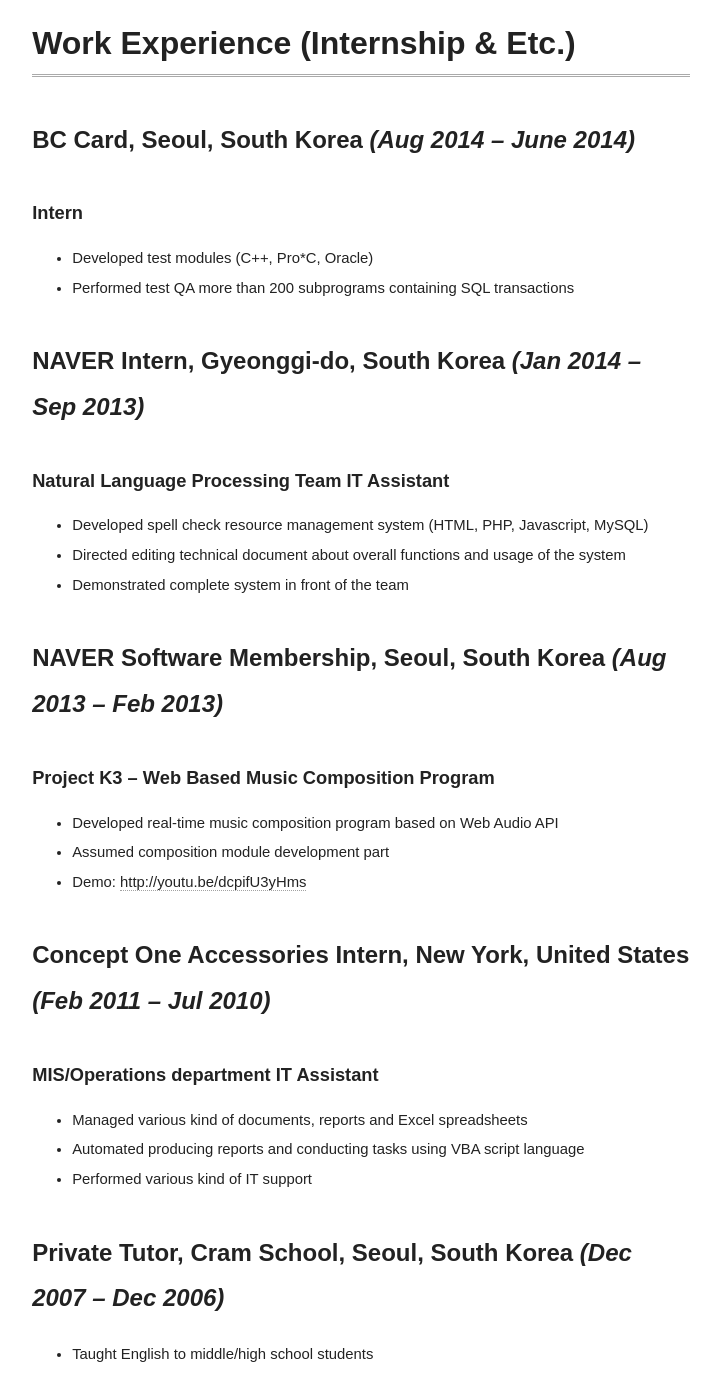
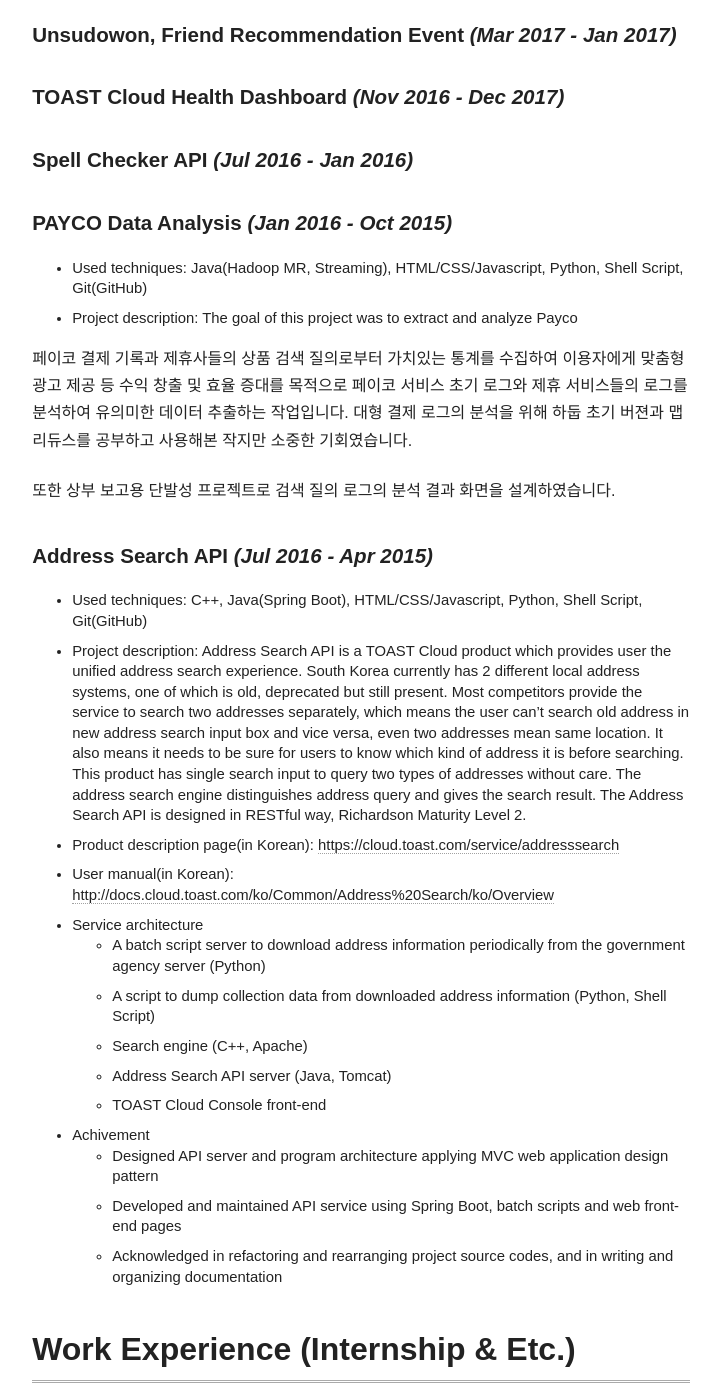
Before and after one commit to djkeh/djkeh.github.io, a Jekyll site: the page built from resume/index.md, in a window 1280 px wide and 1400 px high, scrolled down 1782 px. Shown: the whole window, without its empty margins (279-1000 px from the left). Built offline with Jekyll 4.4.1, drawn with Linux system fonts in a browser that asks for light colours; nearby versions of some CDN libraries; some of the changed text lies outside the part shown.

Commit message:
Update robots.txt
* ref: https://gist.github.com/budparr/c2224b265564d1d5128c43a62ec58aa0

```diff
--- a/resume/index.md
+++ b/resume/index.md
@@ -5,9 +5,15 @@
 search_omit: true
 ---
 
+{% if site.production == true and page.sitemap != false  %}
+    <META NAME="ROBOTS" CONTENT="INDEX, FOLLOW">
+{% else %}
+    <META NAME="ROBOTS" CONTENT="NOINDEX, NOFOLLOW">
+{% endif %}
+
 # Basic info.
 
-김은호 (Eunho Kim)
+Eunho Kim (김은호)
 Server Programmer (Java, Spring)
 13, Gaepo-ro 22-gil, Gangnam-gu, Seoul, Republic of Korea, zipcode 06308
 +82-10-2778-5309
@@ -23,57 +29,86 @@
 
 # Work Experience (Major)
 
-### NHN Entertainment, Gyeonggi-do, South Korea *(Now – Jan 2015)*
+## NHN Entertainment, Gyeonggi-do, South Korea *(Now – Jan 2015)*
 
-##### Server Programmer
+### Server Programmer
 
-###### TOAST Meetup *(Now - Mar 2017)*
+#### TOAST Meetup *(Now - Apr 2017)*
 
-###### Unsudowon, Friend Recommendation Event *(Mar 2017 - Jan 2017)*
+* Used techniques: Java(Spring Boot), HTML/CSS/Javascript, MySQL, Git(GitHub)
+* Project description: TOAST Meetup is the technical blog run by NHN Entertainment. Its goal is to share valuable information and programming trends to public and thereby drag other programmers' attention to the brand TOAST and to the related products.
+  * [http://meetup.toast.com](http://meetup.toast.com)
+* Achievement
+  * Performing renewal project from service planning to the server-front development only with graphic design and markdown support.
+  * Managing blog articles including contacting the author, uploading, revising and reporting
 
-###### TOAST Cloud Health Dashboard *(Nov 2016 - Dec 2017)*
+#### Unsudowon, Friend Recommendation Event *(Mar 2017 - Jan 2017)*
 
-###### Spell Checker API *(Jul 2016 - Jan 2016)*
+#### TOAST Cloud Health Dashboard *(Nov 2016 - Dec 2017)*
 
-###### PAYCO Data Analysis *(Jan 2016 - Oct 2015)*
+#### Spell Checker API *(Jul 2016 - Jan 2016)*
 
-###### Address Search API *(Jul 2016 - Apr 2015)*
+#### PAYCO Data Analysis *(Jan 2016 - Oct 2015)*
+
+* Used techniques: Java(Hadoop MR, Streaming), HTML/CSS/Javascript, Python, Shell Script, Git(GitHub)
+* Project description: The goal of this project was to extract and analyze Payco
+
+페이코 결제 기록과 제휴사들의 상품 검색 질의로부터 가치있는 통계를 수집하여 이용자에게 맞춤형 광고 제공 등 수익 창출 및 효율 증대를 목적으로 페이코 서비스 초기 로그와 제휴 서비스들의 로그를 분석하여 유의미한 데이터 추출하는 작업입니다. 대형 결제 로그의 분석을 위해 하둡 초기 버젼과 맵리듀스를 공부하고 사용해본 작지만 소중한 기회였습니다.
+
+또한 상부 보고용 단발성 프로젝트로 검색 질의 로그의 분석 결과 화면을 설계하였습니다.
+
+#### Address Search API *(Jul 2016 - Apr 2015)*
+
+* Used techniques: C++, Java(Spring Boot), HTML/CSS/Javascript, Python, Shell Script, Git(GitHub)
+* Project description: Address Search API is a TOAST Cloud product which provides user the unified address search experience. South Korea currently has 2 different local address systems, one of which is old, deprecated but still present. Most competitors provide the service to search two addresses separately, which means the user can't search old address in new address search input box and vice versa, even two addresses mean same location. It also means it needs to be sure for users to know which kind of address it is before searching. This product has single search input to query two types of addresses without care. The address search engine distinguishes address query and gives the search result. The Address Search API is designed in RESTful way, Richardson Maturity Level 2.
+* Product description page(in Korean): [https://cloud.toast.com/service/addresssearch](https://cloud.toast.com/service/addresssearch)
+* User manual(in Korean): [http://docs.cloud.toast.com/ko/Common/Address%20Search/ko/Overview](http://docs.cloud.toast.com/ko/Common/Address%20Search/ko/Overview)
+* Service architecture
+  * A batch script server to download address information periodically from the government agency server (Python)
+  * A script to dump collection data from downloaded address information (Python, Shell Script)
+  * Search engine (C++, Apache)
+  * Address Search API server (Java, Tomcat)
+  * TOAST Cloud Console front-end
+* Achivement
+  * Designed API server and program architecture applying MVC web application design pattern
+  * Developed and maintained API service using Spring Boot, batch scripts and web front-end pages
+  * Acknowledged in refactoring and rearranging project source codes, and in writing and organizing documentation
 
 
 # Work Experience (Internship & Etc.)
 
-### BC Card, Seoul, South Korea *(Aug 2014 – June 2014)*
+## BC Card, Seoul, South Korea *(Aug 2014 – June 2014)*
 
-##### Intern
+### Intern
 
 * Developed test modules (C++, Pro*C, Oracle)
 * Performed test QA more than 200 subprograms containing SQL transactions
 
-### NAVER Intern, Gyeonggi-do, South Korea *(Jan 2014 – Sep 2013)*
+## NAVER Intern, Gyeonggi-do, South Korea *(Jan 2014 – Sep 2013)*
 
-##### Natural Language Processing Team IT Assistant
+### Natural Language Processing Team IT Assistant
 
 * Developed spell check resource management system (HTML, PHP, Javascript, MySQL)
 * Directed editing technical document about overall functions and usage of the system
 * Demonstrated complete system in front of the team
 
-### NAVER Software Membership, Seoul, South Korea *(Aug 2013 – Feb 2013)*
+## NAVER Software Membership, Seoul, South Korea *(Aug 2013 – Feb 2013)*
 
-##### Project K3 – Web Based Music Composition Program
+### Project K3 – Web Based Music Composition Program
 
 * Developed real-time music composition program based on Web Audio API
 * Assumed composition module development part
 * Demo: [http://youtu.be/dcpifU3yHms](http://youtu.be/dcpifU3yHms)
 
-### Concept One Accessories Intern, New York, United States *(Feb 2011 – Jul 2010)*
+## Concept One Accessories Intern, New York, United States *(Feb 2011 – Jul 2010)*
 
-##### MIS/Operations department IT Assistant
+### MIS/Operations department IT Assistant
 
 * Managed various kind of documents, reports and Excel spreadsheets
 * Automated producing reports and conducting tasks using VBA script language
 * Performed various kind of IT support
 
-### Private Tutor, Cram School, Seoul, South Korea *(Dec 2007 – Dec 2006)*
+## Private Tutor, Cram School, Seoul, South Korea *(Dec 2007 – Dec 2006)*
 
 * Taught English to middle/high school students
 
@@ -115,7 +150,7 @@
 
 # Extracurricular Activity
 
-### Korean Translation, Atlassian Bitbeaker *(Now - Nov 2016)*
+## Korean Translation, Atlassian Bitbeaker *(Now - Nov 2016)*
 
 * Bitbeaker: Android client for Atlassian Bitbucket
 * Proposed Korean Translation on Nov.
@@ -126,7 +161,7 @@
 * Issue: [https://bitbucket.org/bitbeaker-dev-team/bitbeaker/issues/366/korean-translation](https://bitbucket.org/bitbeaker-dev-team/bitbeaker/issues/366/korean-translation)
 * Translation: [https://crowdin.com/project/bitbeaker/ko#](https://crowdin.com/project/bitbeaker/ko#)
 
-### Hackathon, Opencamp, Zeropage of Chung-Ang University *(Apr 2014)*
+## Hackathon, Opencamp, Zeropage of Chung-Ang University *(Apr 2014)*
 
 * Won 1st place out of 12 teams for making an Android app
 * Project: Harmony, dynamic volume controller based on the street noise
@@ -137,7 +172,7 @@
   * Directed entire work and distributed roles to members
   * Programmed core algorithm: dynamic volume controller using low-pass filter
 
-### Club Festival Exhibition, SoongSil Computer Club of Soongsil University *(Sep 2011 - Sep 2005)*
+## Club Festival Exhibition, SoongSil Computer Club of Soongsil University *(Sep 2011 - Sep 2005)*
 
 * Directed various C programming project exhibitions 3 times
 
```
Also changed, not shown: resume/ko.md (+17 -4 lines), robots.txt (+23 -3 lines).
